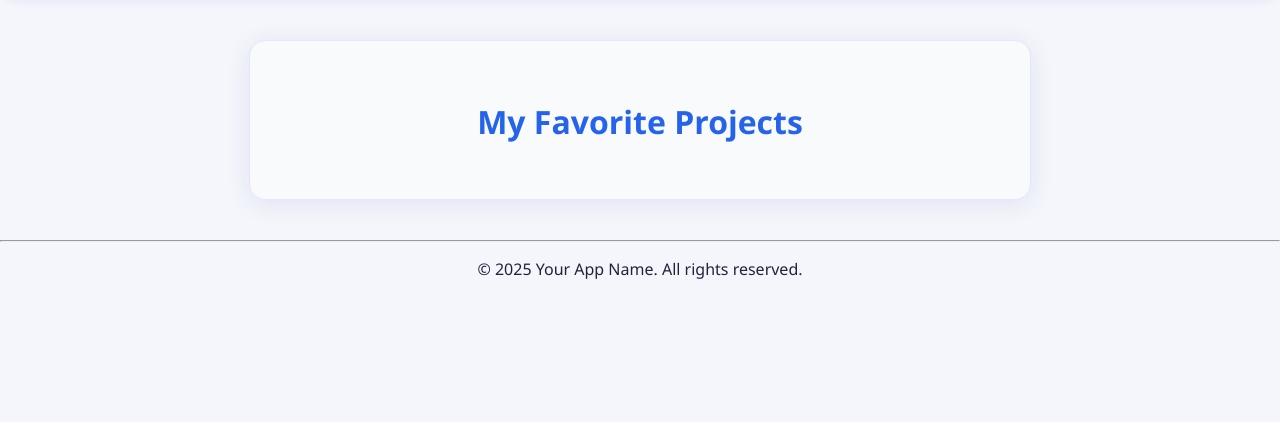
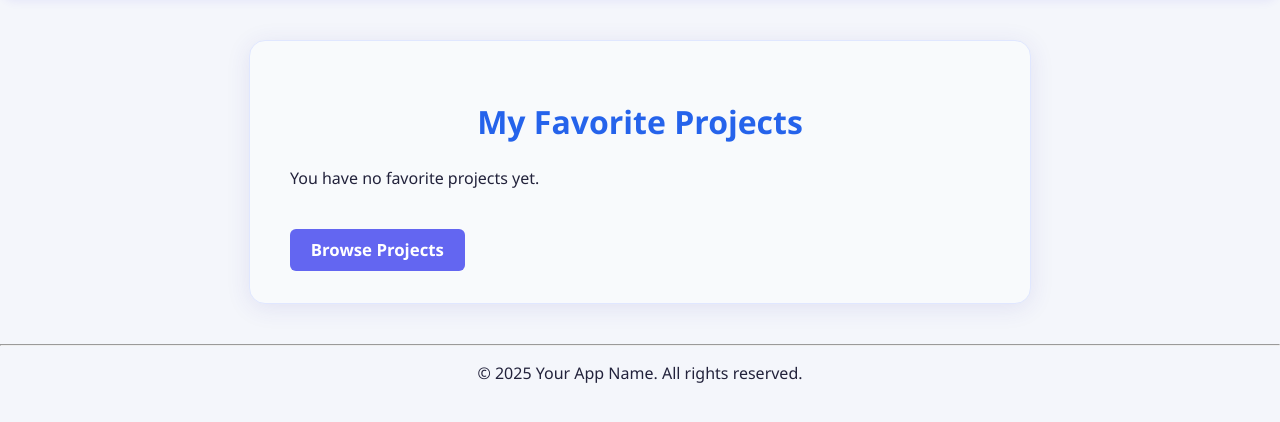
Before and after one commit to Radopeev/web-2025, a PHP site: template app/views/favorites.php in a window 1280 px wide. Shown: the part 83-505 px from the top of the page. Run offline with PHP 8.4, Linux system fonts and the light colour scheme; the template is opened without the code that fills it, so the values that code supplies are empty.

```diff
--- a/app/views/favorites.php
+++ b/app/views/favorites.php
@@ -4,6 +4,10 @@
 
 <main class="favorites-main">
     <h2>My Favorite Projects</h2>
+    <?php if (empty($projects)): ?>
+        <p>You have no favorite projects yet.</p>
+        <a href="/landingPage" class="add-favorites-btn">Browse Projects</a>
+    <?php else: ?>
         <ul class="projects-list">
             <?php foreach ($projects as $project): ?>
                 <li>
@@ -13,5 +17,6 @@
                 </li>
             <?php endforeach; ?>
         </ul>
+    <?php endif; ?>
 </main>
 <?php include __DIR__ . '/partials/footer.php'; ?>
--- a/public/styles/favorites_page_styles.css
+++ b/public/styles/favorites_page_styles.css
@@ -49,3 +49,22 @@
     color: #1e40af;
     text-decoration: underline;
 }
+
+.add-favorites-btn {
+    display: inline-block;
+    margin: 1.5rem auto 0 auto;
+    padding: 0.6rem 1.3rem;
+    background: #6366f1;
+    color: #fff;
+    border: none;
+    border-radius: 6px;
+    font-size: 1.05rem;
+    font-weight: 600;
+    text-decoration: none;
+    text-align: center;
+    transition: background 0.2s;
+}
+
+.add-favorites-btn:hover {
+    background: #3730a3;
+}
```
Also changed, not shown: app/views/project/projectDetail.php (+14 -1 lines). Lines whose indentation alone changed are shown as unchanged.
